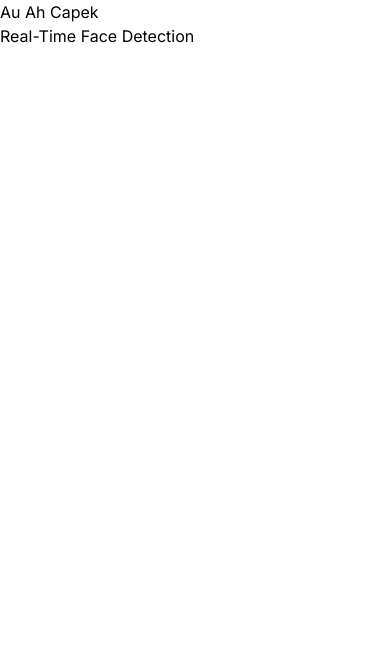
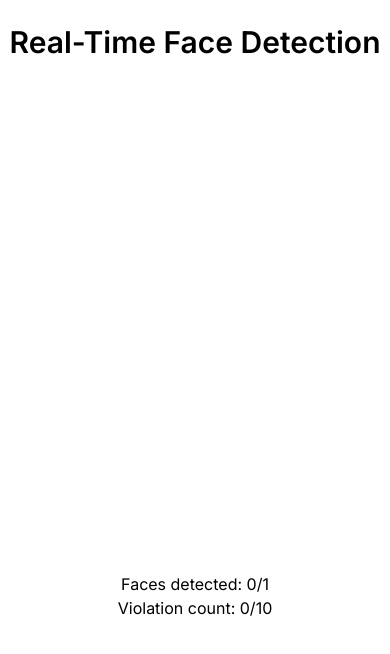
Before and after one commit to ikhsansdqq/ComputerBasedTest, a Next.js app: page /mediapipe in a window 390 px wide. Shown: the top 654 px of the page. Built offline with nearby package versions, Linux system fonts and the light colour scheme; no server answers.

Commit message:
Add Changes

```diff
--- a/package.json
+++ b/package.json
@@ -10,6 +10,7 @@
   },
   "dependencies": {
     "@mediapipe/face_detection": "^0.4.1646425229",
+    "@mediapipe/tasks-vision": "^0.10.14",
     "@tensorflow-models/face-detection": "^1.0.2",
     "@tensorflow-models/mobilenet": "^2.1.1",
     "@tensorflow/tfjs": "^4.20.0",
--- a/src/app/mediapipe/page.js
+++ b/src/app/mediapipe/page.js
@@ -3,7 +3,6 @@ import FaceDetectionPage from "@/components/FaceDetection";
 export default function MediaPipePage() {
      return (
           <div>
-               <h1>Au Ah Capek</h1>
                <FaceDetectionPage />
           </div>
      )
--- a/src/components/FaceDetection.js
+++ b/src/components/FaceDetection.js
@@ -15,13 +15,13 @@ const FaceDetectionPage = () => {
      useEffect(() => {
           const setupCamera = async () => {
                const stream = await navigator.mediaDevices.getUserMedia({
-                    video: { width: 720, height: 560 },
+                    video: { width: 640, height: 480 },
                     audio: false,
                });
 
                videoRef.current.srcObject = stream;
                return new Promise((resolve) => {
-                    videoRef.current.loadedmetadata = () => {
+                    videoRef.current.onloadedmetadata = () => {
                          resolve();
                     };
                });
@@ -30,36 +30,72 @@ const FaceDetectionPage = () => {
           const loadModel = async () => {
                const detectorConfig = {
                     modelType: faceDetection.SupportedModels.MediaPipeFaceDetector,
-                    runtime: 'tfjs',
+                    maxFaces: 1,
+                    runtime: 'mediapipe', // Use tfjs runtime for consistency
+                    solutionPath: 'https://cdn.jsdelivr.net/npm/@mediapipe/face_detection',
                };
+
                modelRef.current = await faceDetection.createDetector(
                     faceDetection.SupportedModels.MediaPipeFaceDetector,
                     detectorConfig
                );
+
+               console.log('Model Loaded!');
+          };
+
+          const drawKeypoints = (ctx, keypoints) => {
+               keypoints.forEach((keypoint) => {
+                    ctx.beginPath();
+                    ctx.arc(keypoint[0], keypoint[1], 3, 0, 2 * Math.PI);
+                    ctx.fillStyle = 'blue';
+                    ctx.fill();
+               });
           };
 
           const detectFaces = async () => {
                if (!modelRef.current || !videoRef.current) return;
 
-               const predictions = await modelRef.current.estimateFaces(videoRef.current);
+               const estimationConfig = { flipHorizontal: true, predictIrises: false, returnTensors: false };
+               const predictions = await modelRef.current.estimateFaces(videoRef.current, estimationConfig);
 
                const canvas = canvasRef.current;
                const ctx = canvas.getContext('2d');
                ctx.clearRect(0, 0, canvas.width, canvas.height);
 
+               ctx.save();
+               ctx.scale(-1, 1);
+               ctx.translate(-canvas.width, 0);
+
                if (predictions.length > 0) {
                     predictions.forEach((prediction) => {
-                         const start = prediction.box.startPoint;
-                         const end = prediction.box.endPoint;
-                         const size = [end[0] - start[0], end[1] - start[1]];
+                         if (prediction.box) {
+                              const { topLeft, bottomRight } = prediction.box;
+                              if (topLeft && bottomRight) {
+                                   const start = topLeft;
+                                   const end = bottomRight;
+                                   const size = [end[0] - start[0], end[1] - start[1]];
 
-                         ctx.beginPath();
-                         ctx.rect(start[0], start[1], size[0], size[1]);
-                         ctx.linewidth = 2;
-                         ctx.strokeStyle = 'red';
-                         ctx.stroke();
+                                   ctx.beginPath();
+                                   ctx.rect(start[0], start[1], size[0], size[1]);
+                                   ctx.lineWidth = 2;
+                                   ctx.strokeStyle = 'red';
+                                   ctx.stroke();
+
+                                   if (prediction.keypoints) {
+                                        drawKeypoints(ctx, prediction.keypoints);
+                                   } else {
+                                        console.warn('No keypoints found in prediction:', prediction);
+                                   }
+                              } else {
+                                   console.warn('Invalid box coordinates in prediction:', prediction.box);
+                              }
+                         } else {
+                              console.warn('Invalid prediction box:', prediction.box);
+                         }
                     });
                }
+
+               ctx.restore();
           };
 
           const runFaceDetection = async () => {
@@ -71,14 +107,29 @@ const FaceDetectionPage = () => {
           };
 
           runFaceDetection();
-
      }, []);
 
      return (
-          <div>
-               <h1>Real-Time Face Detection</h1>
-               <video ref={videoRef} autoPlay playsInline width="640" height="480" />
-               <canvas ref={canvasRef} width="640" height="480" />
+          <div className='max-w-[960px] mx-auto py-6'>
+               <h1 className='text-3xl font-semibold mb-4 text-center'>Real-Time Face Detection</h1>
+               <div className='flex justify-center items-center relative w-[640px] h-[480px] mx-auto'>
+                    <video
+                         ref={videoRef}
+                         autoPlay
+                         playsInline
+                         width="640"
+                         height="480"
+                         className='-scale-x-100 absolute top-0 left-0'
+                    />
+                    <canvas
+                         ref={canvasRef}
+                         width="640"
+                         height="480"
+                         className='absolute top-0 left-0'
+                    />
+               </div>
+               <p className='text-center mt-4'>Faces detected: 0/1</p>
+               <p className='text-center'>Violation count: 0/10</p>
           </div>
      );
 };
```
Also changed, not shown: 2 other files (tests, documents, lock files or other folders).
